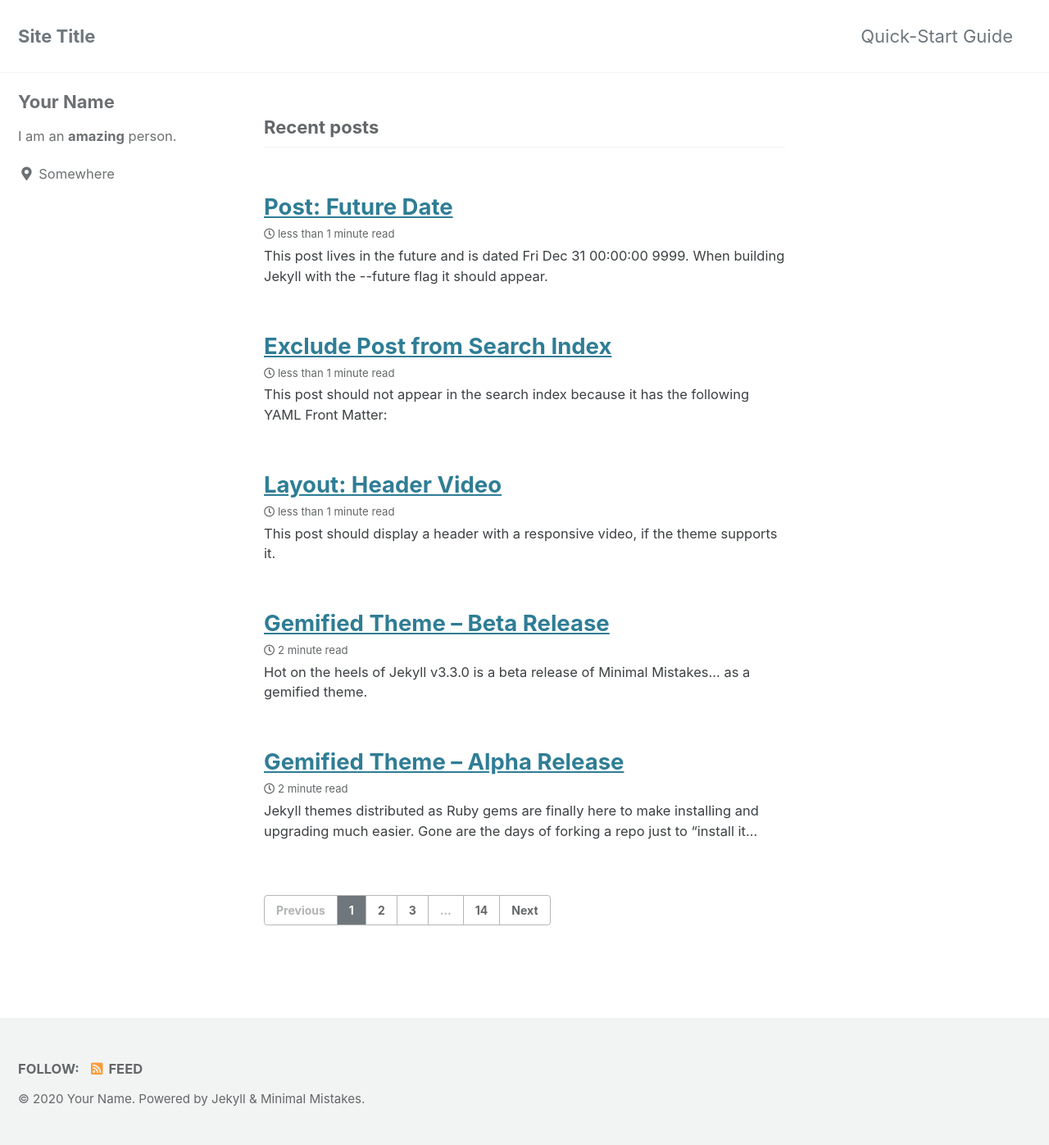
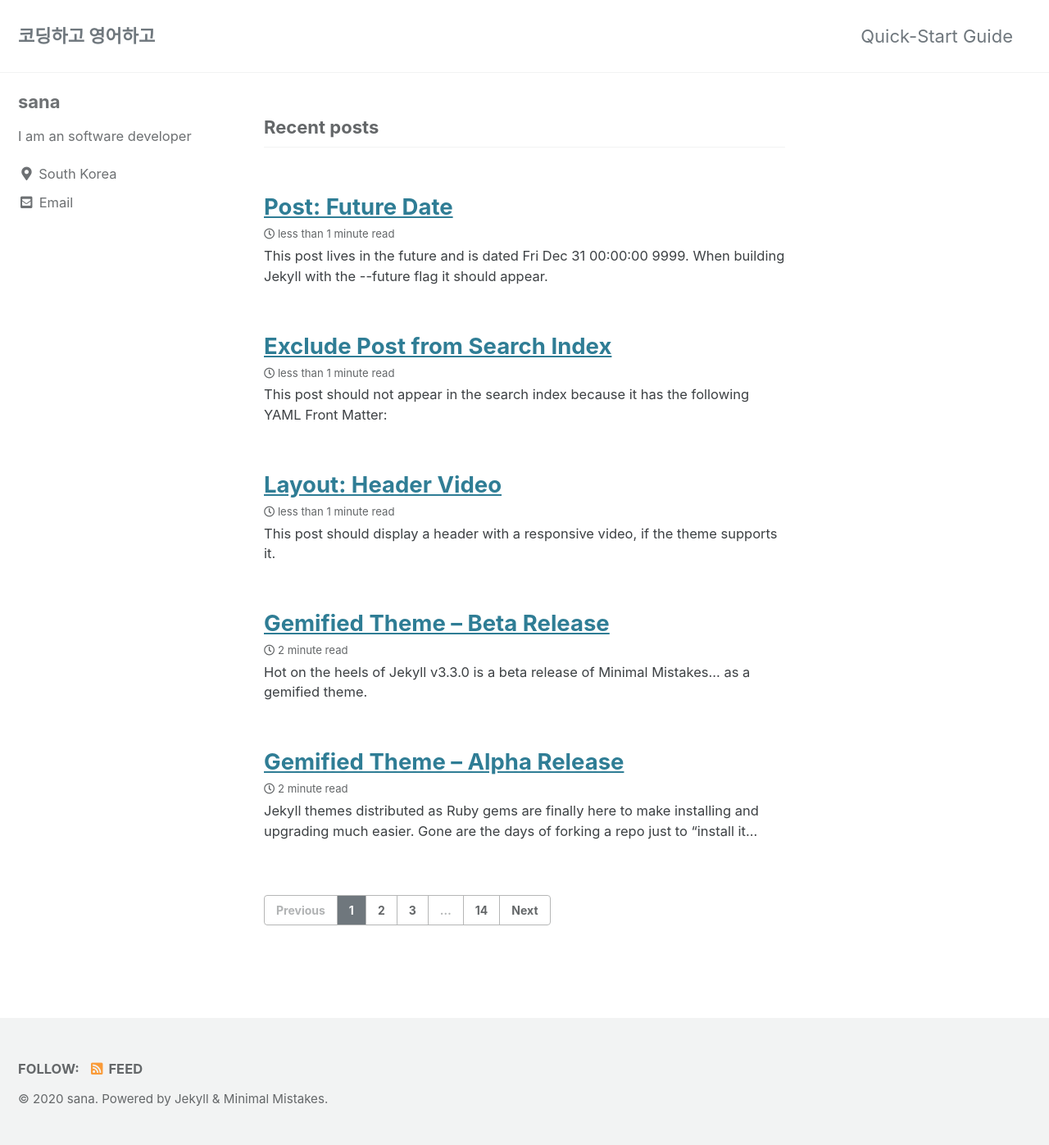
Before and after one commit to sanacor/sanacor.github.io, a Jekyll site: the page built from index.html, in a window 1280 px wide. Shown: the whole page at 82% size. Built offline with Jekyll 4.4.1, drawn with Linux system fonts in a browser that asks for light colours; cached includes are drawn as plain includes; the list of posts is cut into pages by our own code.

Commit message:
no message

```diff
--- a/_config.yml
+++ b/_config.yml
@@ -16,11 +16,11 @@ minimal_mistakes_skin    : "default" # "air", "aqua", "contrast", "dark", "dirt"
 
 # Site Settings
 locale                   : "en-US"
-title                    : "Site Title"
+title                    : "코딩하고 영어하고"
 title_separator          : "-"
 subtitle                 : # site tagline that appears below site title in masthead
-name                     : "Your Name"
-description              : "An amazing website."
+name                     : "sana"
+description              : "설명"
 url                      : # the base hostname & protocol for your site e.g. "https://mmistakes.github.io"
 baseurl                  : # the subpath of your site, e.g. "/blog"
 repository               : # GitHub username/repo-name e.g. "mmistakes/minimal-mistakes"
@@ -93,11 +93,11 @@ analytics:
 
 # Site Author
 author:
-  name             : "Your Name"
+  name             : "sana"
   avatar           : # path of avatar image, e.g. "/assets/images/bio-photo.jpg"
-  bio              : "I am an **amazing** person."
-  location         : "Somewhere"
-  email            :
+  bio              : "I am an software developer"
+  location         : "South Korea"
+  email            : "ncsana@gmail.com"
   links:
     - label: "Email"
       icon: "fas fa-fw fa-envelope-square"
```
